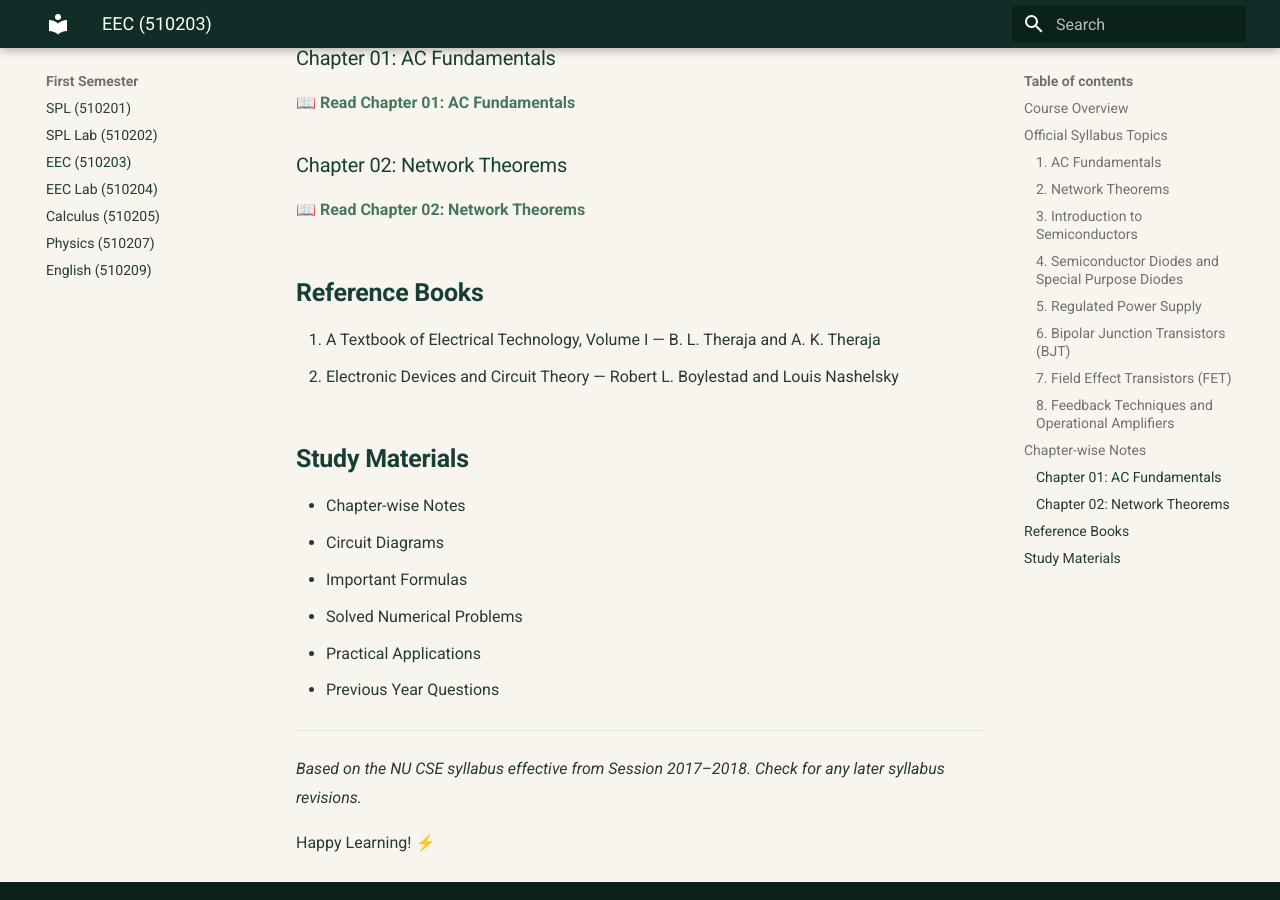
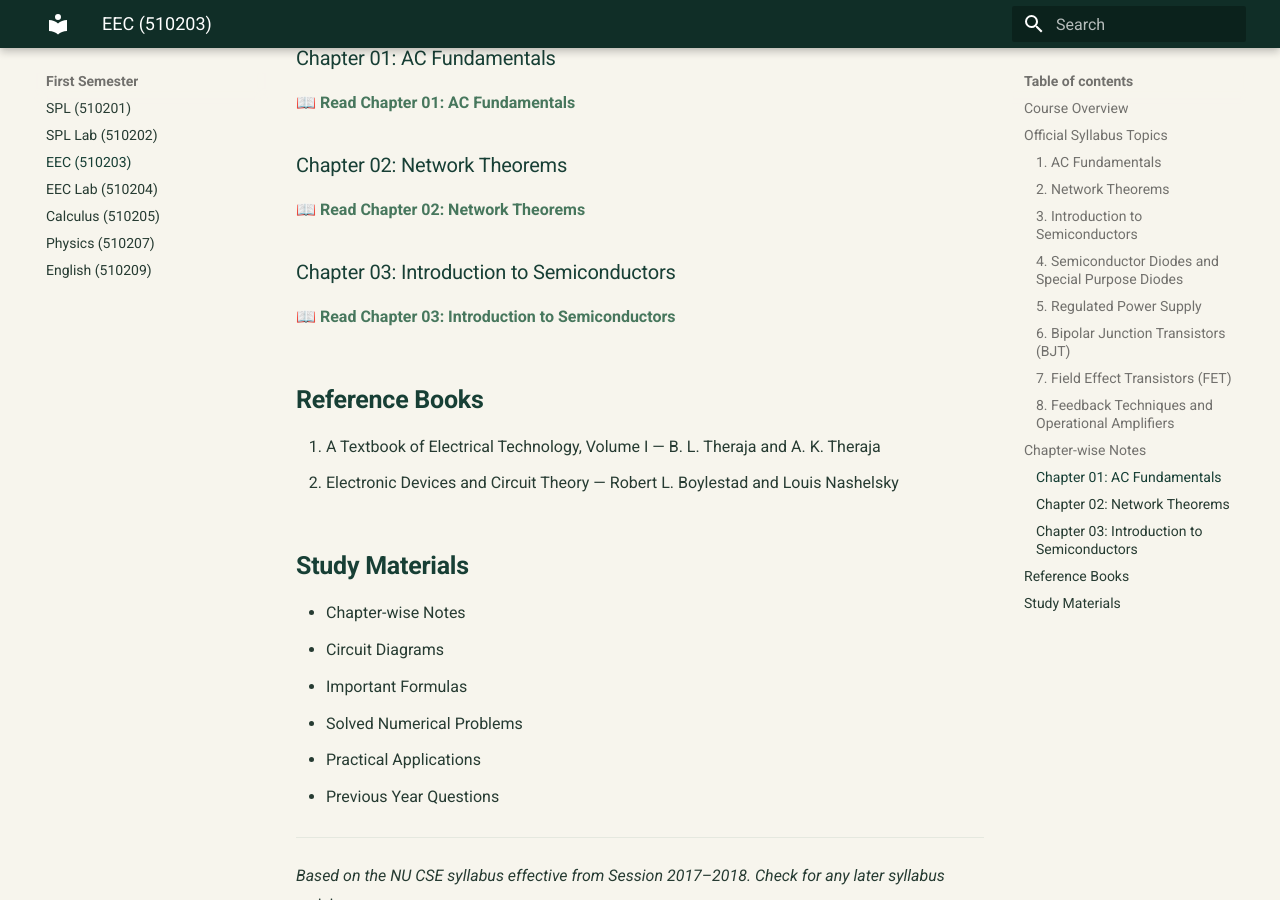
Before and after one commit to taimiyatahsin0-png/nu-cse-notes-store, an MkDocs documentation site: the page built from docs/subjects/eec/index.md, in a window 1280 px wide and 900 px high, scrolled down 3204 px. Built offline with MkDocs 1.6.1 and Material for MkDocs 9.7.7, drawn with Linux system fonts in a browser that asks for light colours.

Commit message:
Add EEC Chapter 03 to chapter index

```diff
--- a/docs/subjects/eec/index.md
+++ b/docs/subjects/eec/index.md
@@ -103,6 +103,10 @@ This course introduces the fundamental concepts of electrical circuits, AC funda
 
 [📖 Read Chapter 02: Network Theorems](chapter-02-network-theorems.md)
 
+### Chapter 03: Introduction to Semiconductors
+
+[📖 Read Chapter 03: Introduction to Semiconductors](chapter-03-introduction-to-semiconductors.md)
+
 ## Reference Books
 
 1. A Textbook of Electrical Technology, Volume I — B. L. Theraja and A. K. Theraja
```
